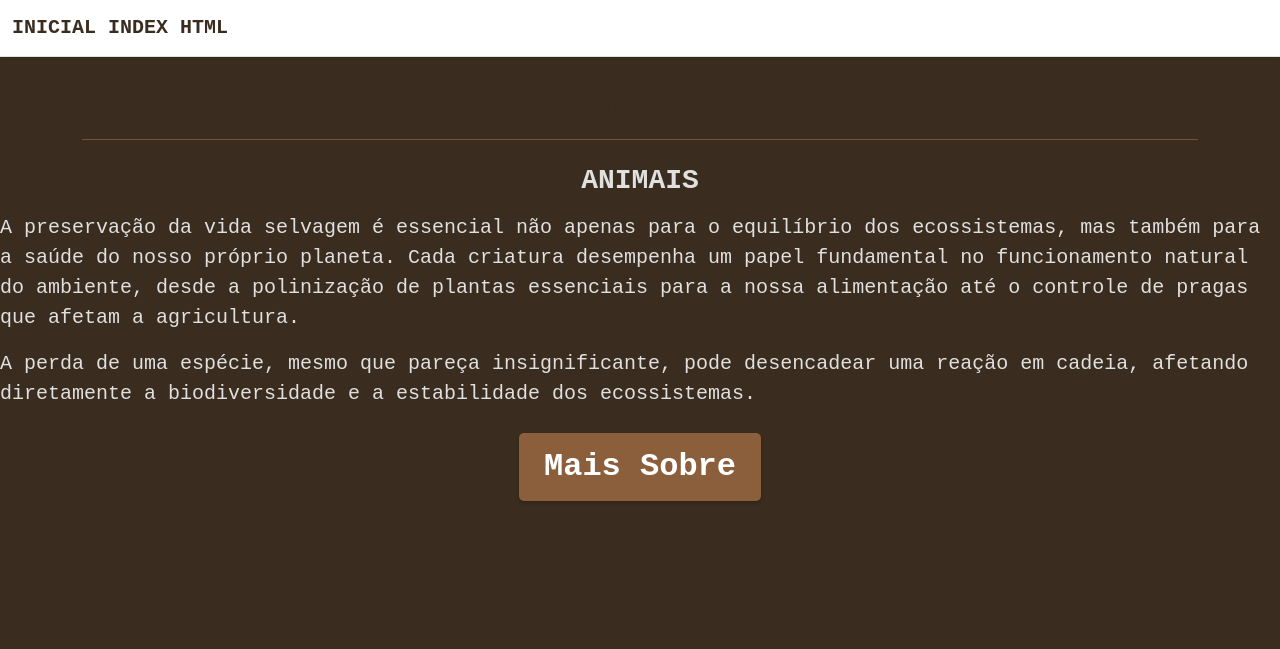
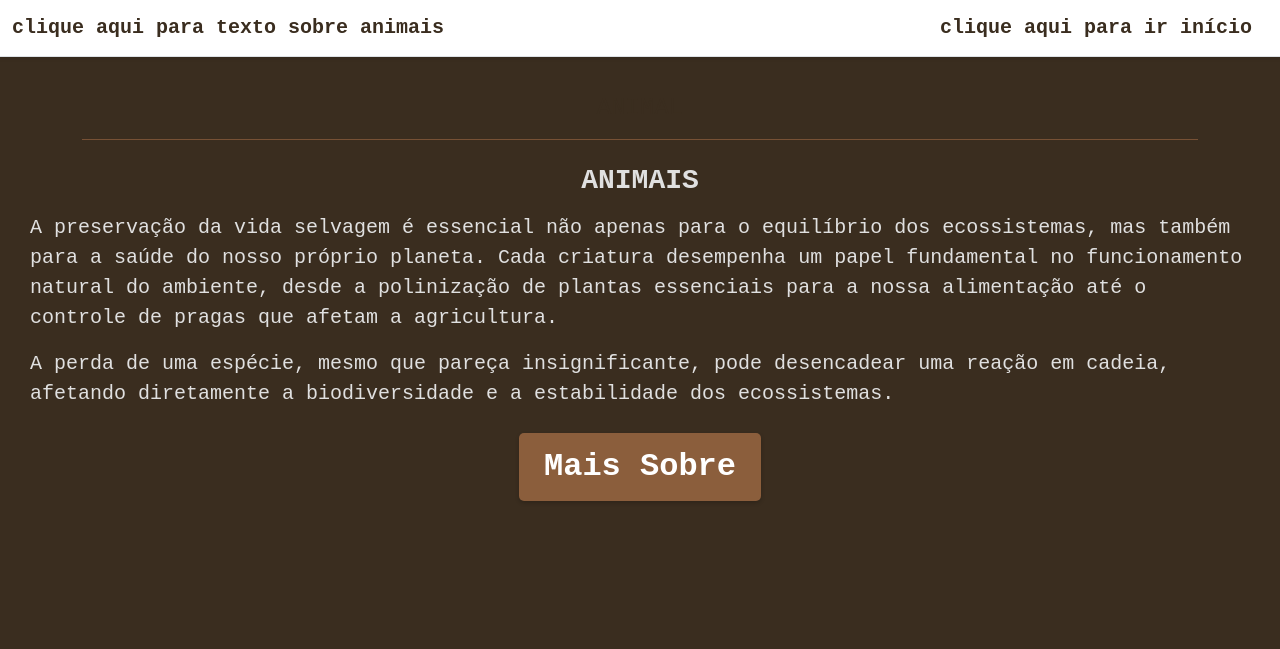
Before and after one commit to D3rkian/projeto_flask, a Flask app: page /basee in a window 1280 px wide. Shown: the top 649 px of the page. Run offline with Flask 3, Linux system fonts and the light colour scheme.

Commit message:
oitavo commit

```diff
--- a/main.py
+++ b/main.py
@@ -3,11 +3,15 @@ from flask import Flask, render_template
 
 app = Flask(__name__)
 
+@app.route('/')
+def render_base():
+    return "<h2>Olá, mundo!</h2><a href='/bas'>Clique aqui</a>"
 
-@app.route('/')
-def index():
+@app.route('/bas')
+def render_bas():
+    return render_template('basee.html')
 
-    return 'Mundo!'
+
 
 # @app.route('/base')
 # def render():
@@ -25,14 +29,14 @@ def render_baseee():
 #@app.route('/<pessoa>')
 #def exibir_contato_de_alguem(pessoa):
 
- #   contato = {
-  #      "alba": {"email": "alba@ifrn.edu.br", "tel": "(84) 99999-9999"},
-   #     "joao": {"email": "joao.silva@email.com", "tel": "(84) 88888-8888"},
-    #    "maria": {"email": "maria.santos@email.com", "tel": "(84) 77777-7777"}
+                        #   contato = {
+                                        #      "alba": {"email": "alba@ifrn.edu.br", "tel": "(84) 99999-9999"},
+                                        #     "joao": {"email": "joao.silva@email.com", "tel": "(84) 88888-8888"},
+                                        #    "maria": {"email": "maria.santos@email.com", "tel": "(84) 77777-7777"}
     #}
 
     #dados_pessoa = contato.get(pessoa.lower(), {
-     #                          "email": "não encontrado", "tel": "não encontrado", "nome": pessoa})
+     #                          "email": "não", "tel": "não", "nome": pessoa})
 
     #if 'nome' not in dados_pessoa:
      #   dados_pessoa['nome'] = pessoa.capitalize()
--- a/templates/basee.html
+++ b/templates/basee.html
@@ -13,9 +13,10 @@
 
     <nav class="navbar navbar-expand-lg navbar-light bg-white shadow-sm custom-navbar fixed-top">
         <div class="container-fluid">
-            <a class="navbar-brand fw-bold" href="{{ url_for('index') }}">
-                INICIAL INDEX HTML
+            <a class="navbar-brand fw-bold" href="{{ url_for('render_basee') }}">
+             clique aqui para texto sobre animais
             </a>
+            <a class="navbar-brand fw-bold" href="{{ url_for('render_base') }}"> clique aqui para ir início</a>
 
         </div>
     </nav>
--- a/templates/baseef1.html
+++ b/templates/baseef1.html
@@ -12,19 +12,19 @@
 {% block content %}
 
 
-
+ <div style="padding-left: 30px; padding-right: 30px;">
     <h3 class="text-center mb-3 fw-bold text-uppercase">Animais</h3>
 
-    {# Parágrafos com tamanho de fonte aumentado e texto justificado #}
-    <p class="fs-5 text-justify">
+
+    <p class="fs-5 text-justify ">
         A preservação da vida selvagem é essencial não apenas para o equilíbrio dos ecossistemas, mas também para a saúde do nosso próprio planeta. Cada criatura desempenha um papel fundamental no funcionamento natural do ambiente, desde a polinização de plantas essenciais para a nossa alimentação até o controle de pragas que afetam a agricultura.
     </p>
     <p class="fs-5 text-justify">
         A perda de uma espécie, mesmo que pareça insignificante, pode desencadear uma reação em cadeia, afetando diretamente a biodiversidade e a estabilidade dos ecossistemas.
     </p>
-
+ </div>
     <div class="text-center mt-4 mb-2">
-        <a href="{{ url_for('index') }}" class="btn btn-custom-action fw-bold">
+        <a href="{{ url_for('render_baseee') }}" class="btn btn-custom-action fw-bold">
              Mais Sobre
         </a>
     </div>
```
Also changed, not shown: templates/baseef2.html (+5 -5 lines), templates/htmll.html (added, +17 -0 lines).
